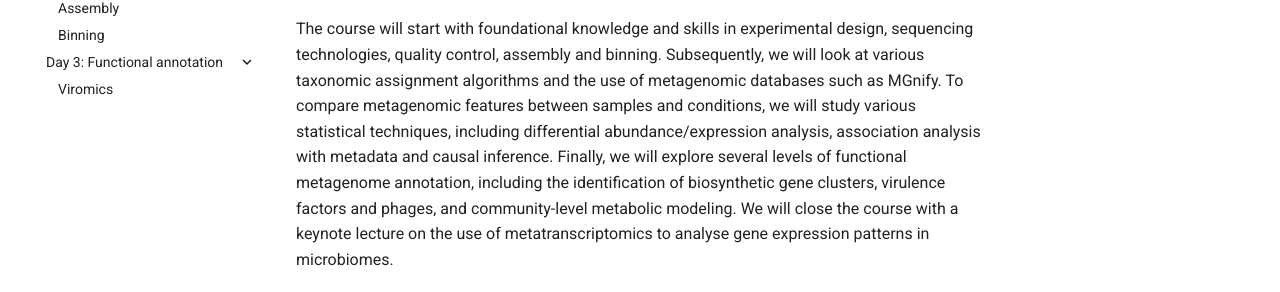
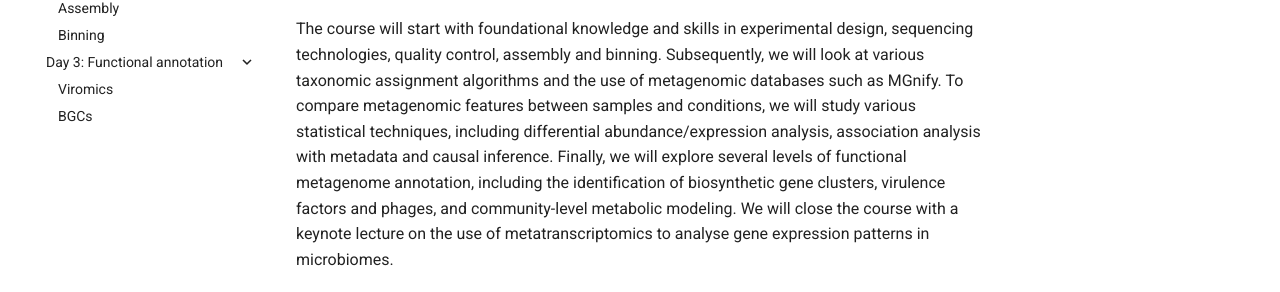
Before and after one commit to mdehollander/biosb-metagenomics, an MkDocs documentation site: the page built from docs/index.md, in a window 1280 px wide. Shown: the part 256-548 px from the top of the page. Built offline with MkDocs 1.6.1 and Material for MkDocs 9.7.7, drawn with Linux system fonts in a browser that asks for light colours; comment, search, counter and statistics services are not loaded.

Commit message:
BGCs update

```diff
--- a/mkdocs.yml
+++ b/mkdocs.yml
@@ -21,6 +21,7 @@ nav:
     - Binning: data-processing/binning.md
   - "Day 3: Functional annotation":
     - Viromics: functional-annotation/viromes.md
+    - BGCs: functional-annotation/bgcs.md
 
 markdown_extensions:
   - footnotes
```
